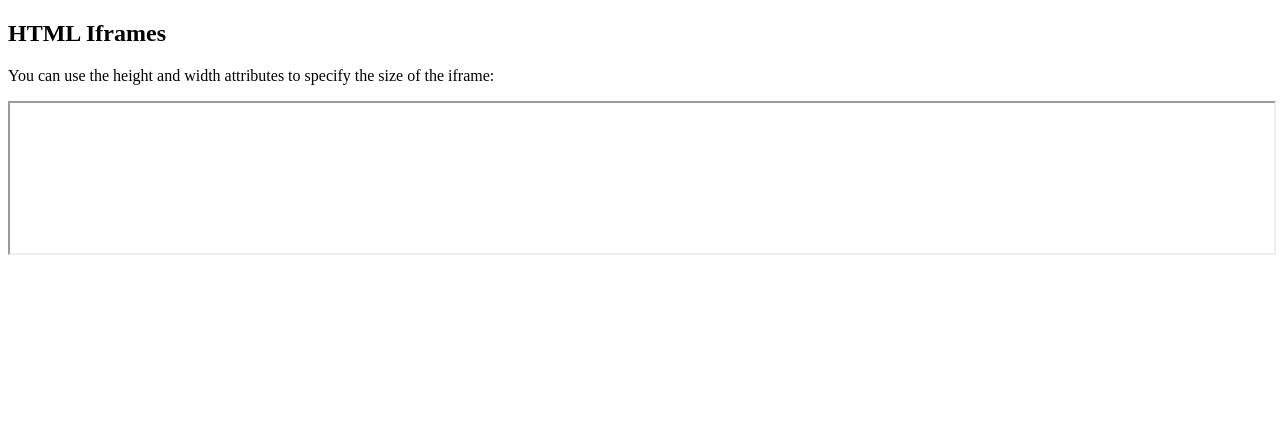
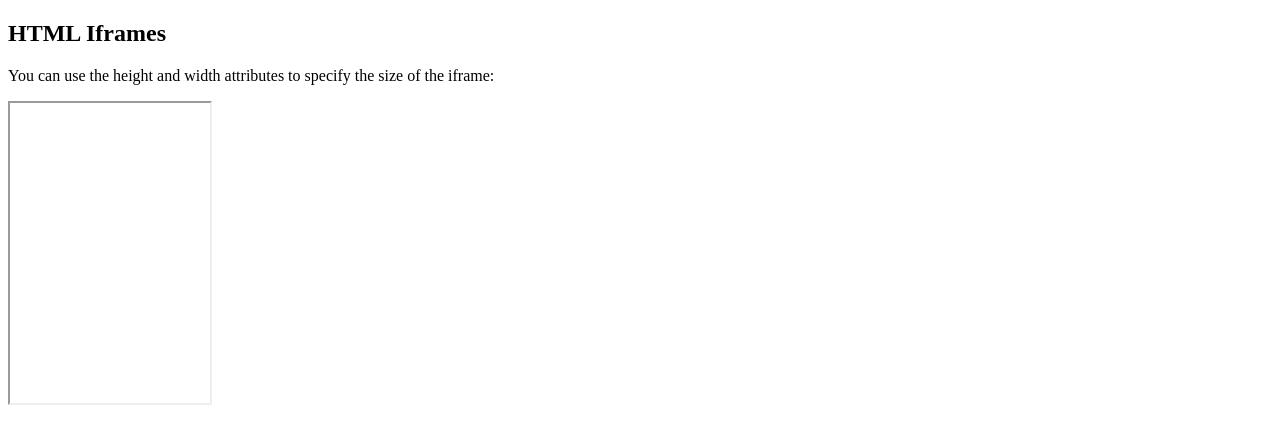
Before and after one commit to chayutpongjun/info, a plain HTML site: page index1.html in a window 1280 px wide. Drawn offline with Linux system fonts and the light colour scheme.

Commit message:
Update index1.html

```diff
--- a/index1.html
+++ b/index1.html
@@ -5,7 +5,7 @@
 <h2>HTML Iframes</h2>
 <p>You can use the height and width attributes to specify the size of the iframe:</p>
 
-<iframe src="index.html" height="100%" width="100%" title="Iframe Example"></iframe>
+<iframe src="index.html" height="300" width="200" title="Iframe Example"></iframe>
 
 </body>
 </html>
```
